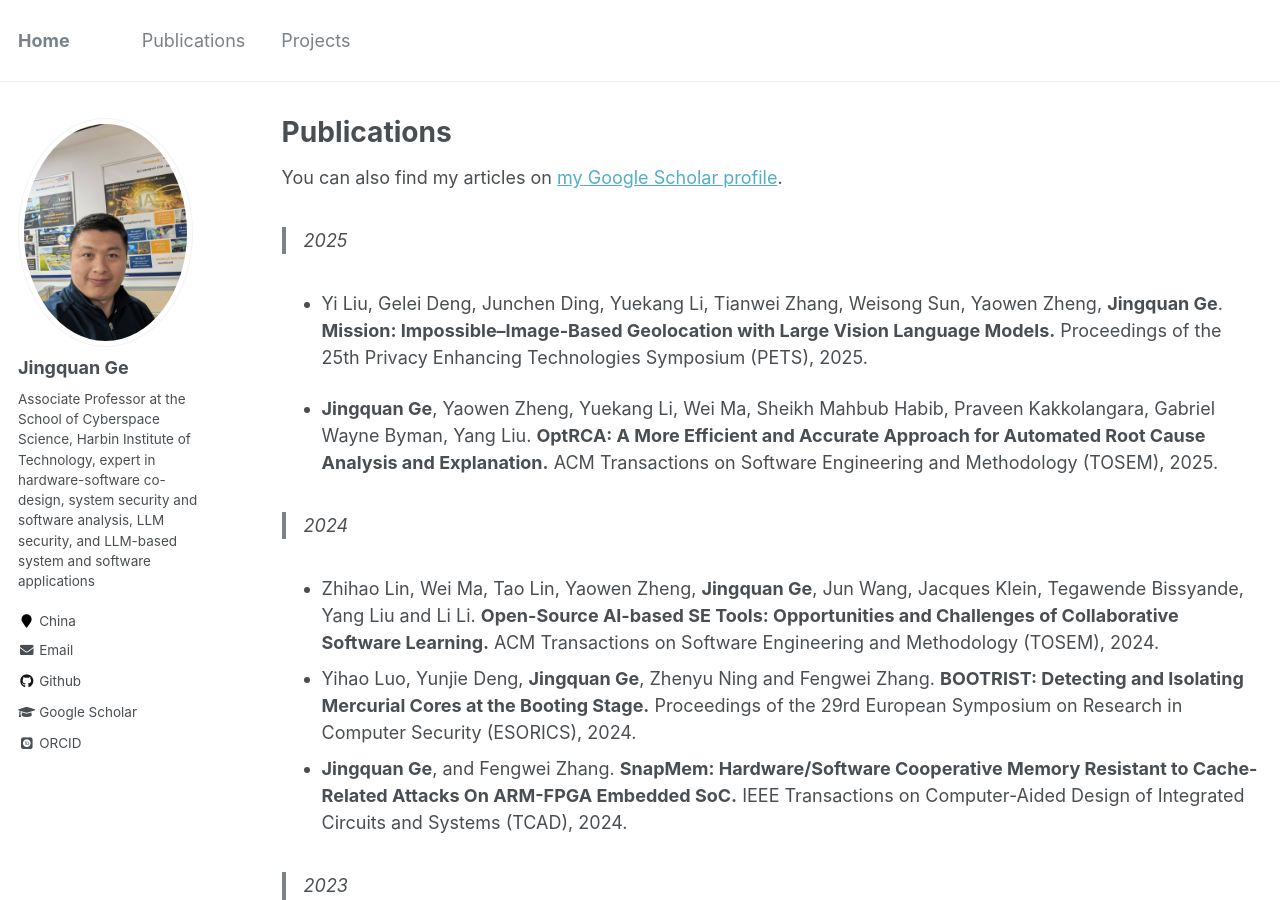
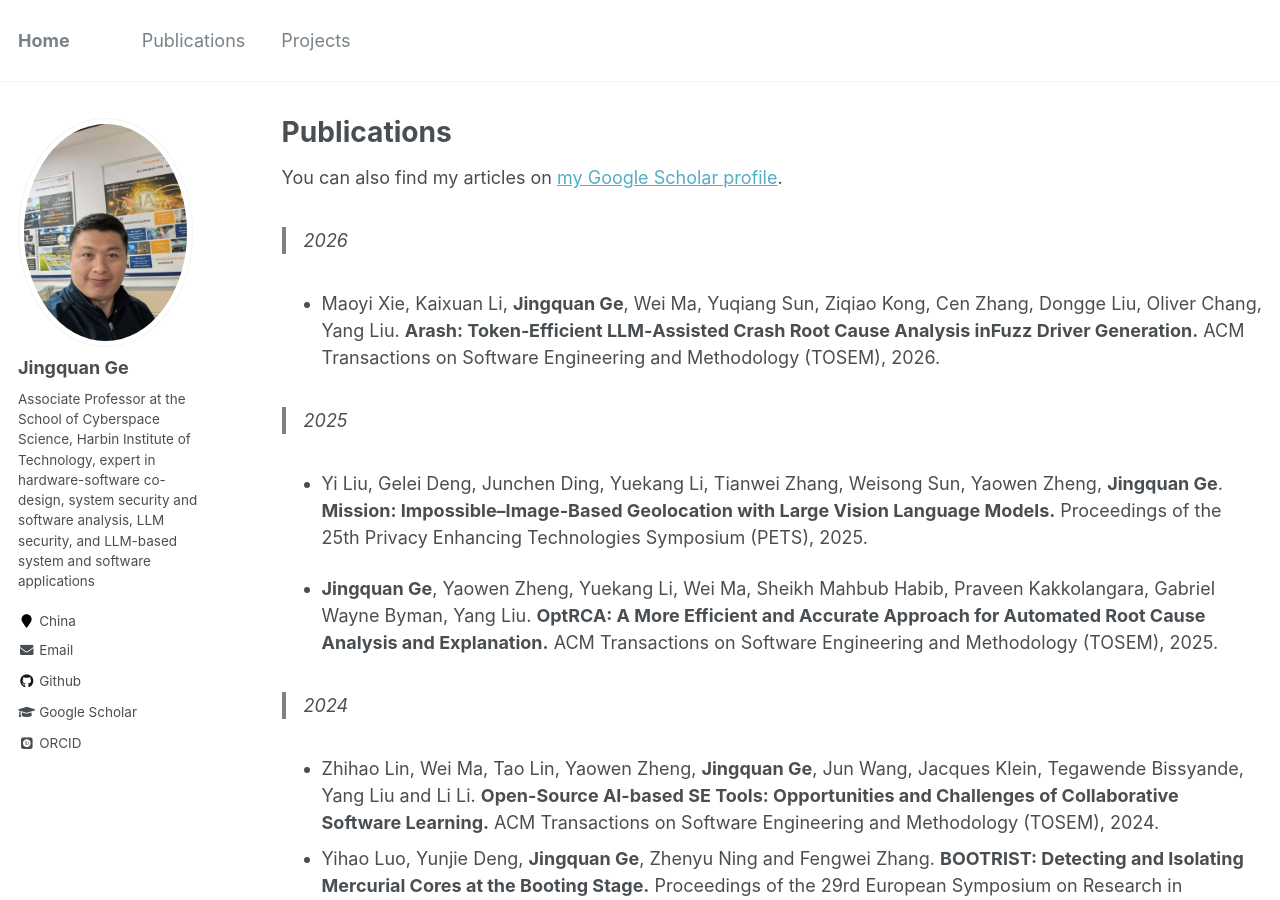
Before and after one commit to gejingquan/gejingquan.github.io, a Jekyll site: the page built from _pages/publications.md, in a window 1280 px wide and 900 px high. Built offline with Jekyll 4.4.1, drawn with Linux system fonts in a browser that asks for light colours; some web fonts are replaced.

Commit message:
Update publications.md

```diff
--- a/_pages/publications.md
+++ b/_pages/publications.md
@@ -5,6 +5,12 @@ permalink: /publications/
 author_profile: true
 ---
 You can also find my articles on <a href="https://scholar.google.com/citations?hl=en&user=v1HnGGEAAAAJ">my Google Scholar profile</a>.
+
+> 2026
+
+- Maoyi Xie, Kaixuan Li,  **Jingquan Ge**, Wei Ma, Yuqiang Sun, Ziqiao Kong, Cen Zhang, Dongge Liu, Oliver Chang, Yang Liu.
+**Arash: Token‑Efficient LLM‑Assisted Crash Root Cause Analysis inFuzz Driver Generation.**
+ACM Transactions on Software Engineering and Methodology (TOSEM), 2026.
 
 
 > 2025
```
